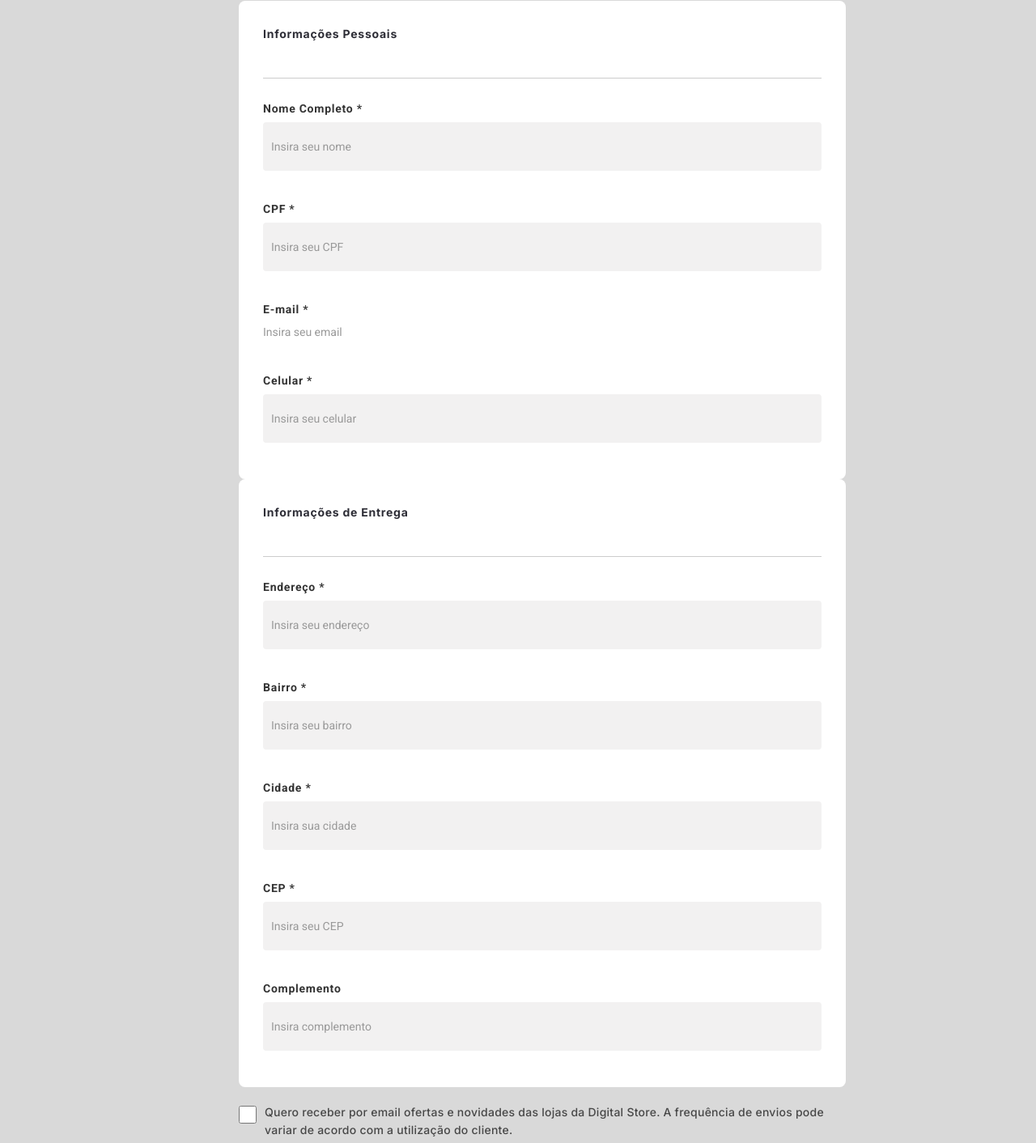
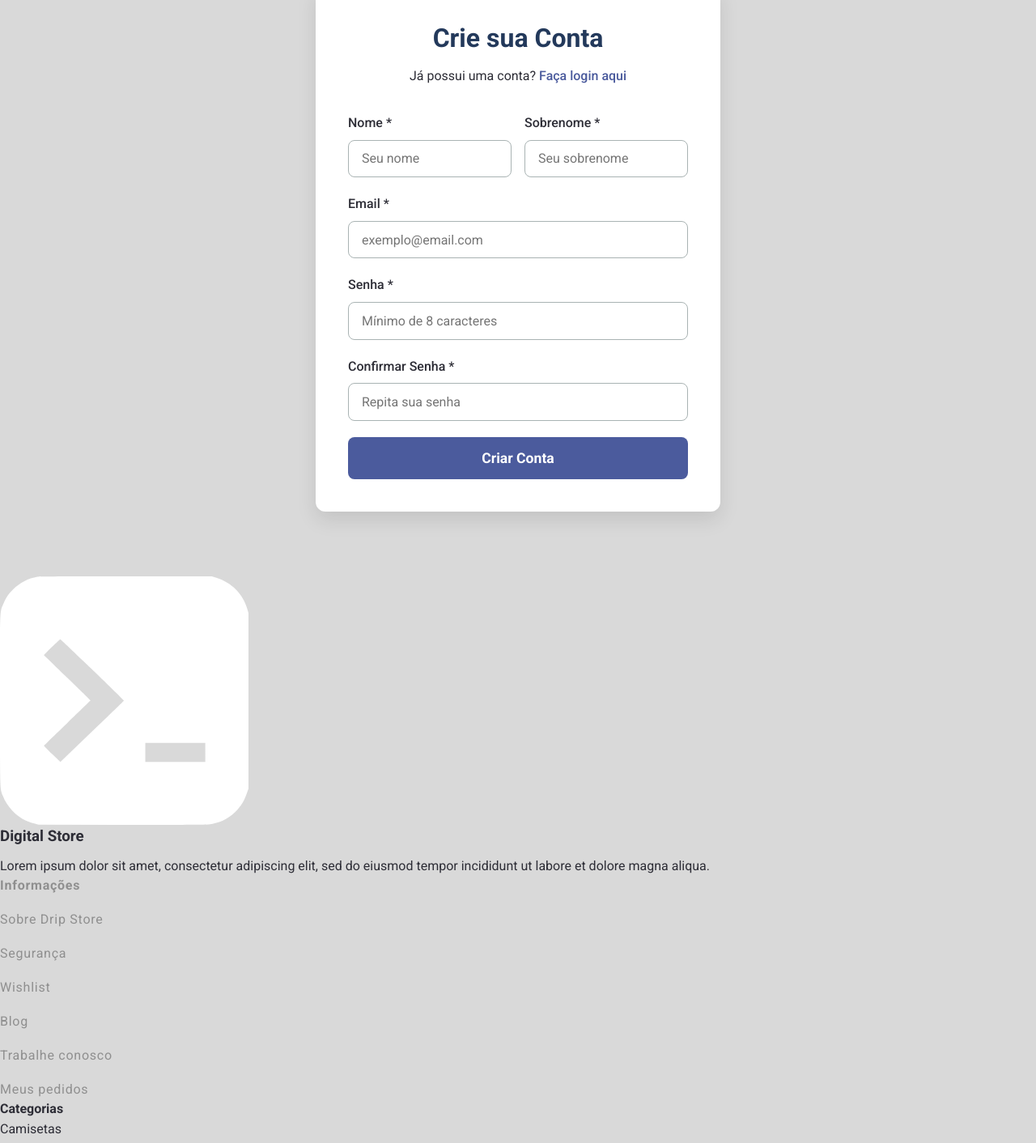
Before and after one commit to daniolivem/projeto-inter-capacita, a React (Vite) app: page /create-account in a window 1280 px wide. Shown: the part 191-1603 px from the top of the page at 81% size. Built offline with nearby package versions, Linux system fonts and the light colour scheme.

Commit message:
Criação da FormCreatePage

```diff
--- /dev/null
+++ b/src/pages/FormCreatePage/FormCreatePage.module.css
@@ -0,0 +1,144 @@
+/*
+ * Estilização para a página de criação de conta (FormCreatePage)
+ * Cores baseadas na paleta do README.md:
+ * Base: #2D2D36
+ * Profissional: #23395B
+ * Destaque: #4B5B9D
+ * Neutro: #A9B3B3
+ * Fundo: #D9D9D9
+ * Error: #FF3547
+*/
+
+.pageContainer {
+    display: flex;
+    justify-content: center;
+    align-items: center;
+    min-height: 100vh;
+    background-color: #D9D9D9; /* Cor de fundo geral */
+    padding: 2rem;
+    font-family: 'Roboto', sans-serif;
+}
+
+.formWrapper {
+    background-color: #FFFFFF;
+    padding: 2.5rem;
+    border-radius: 12px;
+    box-shadow: 0 10px 25px rgba(0, 0, 0, 0.1);
+    width: 100%;
+    max-width: 500px;
+}
+
+.titleContainer {
+    text-align: center;
+    margin-bottom: 2rem;
+}
+
+.title {
+    color: #23395B; /* Azul Profissional */
+    font-size: 2rem;
+    font-weight: 700; /* Roboto-700 */
+    margin: 0;
+}
+
+.subtitle {
+    color: #2D2D36; /* Base */
+    font-size: 1rem;
+    margin-top: 0.5rem;
+}
+
+.link {
+    color: #4B5B9D; /* Destaque */
+    text-decoration: none;
+    font-weight: 500; /* Roboto-500 */
+}
+
+.link:hover {
+    text-decoration: underline;
+}
+
+.formRow {
+    display: flex;
+    gap: 1rem;
+    width: 100%;
+}
+
+.formRow .formGroup {
+    flex: 1;
+}
+
+.formGroup {
+    margin-bottom: 1.25rem;
+    display: flex;
+    flex-direction: column;
+}
+
+.formGroup label {
+    display: block;
+    margin-bottom: 0.5rem;
+    color: #2D2D36;
+    font-weight: 500; /* Roboto-500 */
+}
+
+.formGroup input {
+    width: 100%;
+    padding: 0.8rem 1rem;
+    border: 1px solid #A9B3B3; /* Neutro */
+    border-radius: 8px;
+    font-size: 1rem;
+    box-sizing: border-box; /* Garante que padding não afete a largura total */
+    transition: border-color 0.3s, box-shadow 0.3s;
+}
+
+.formGroup input:focus {
+    outline: none;
+    border-color: #4B5B9D; /* Destaque */
+    box-shadow: 0 0 0 3px rgba(75, 91, 157, 0.2);
+}
+
+.formGroup .inputError {
+    border-color: #FF3547; /* Error */
+}
+
+.formGroup .inputError:focus {
+    box-shadow: 0 0 0 3px rgba(255, 53, 71, 0.2);
+}
+
+.errorMessage {
+    color: #FF3547; /* Error */
+    font-size: 0.875rem;
+    margin-top: 0.25rem;
+}
+
+.submitButton {
+    width: 100%;
+    padding: 1rem;
+    border: none;
+    border-radius: 8px;
+    background-color: #4B5B9D; /* Destaque */
+    color: #FFFFFF;
+    font-size: 1.1rem;
+    font-weight: 700; /* Roboto-700 */
+    cursor: pointer;
+    transition: background-color 0.3s, transform 0.2s;
+}
+
+.submitButton:hover:not(:disabled) {
+    background-color: #23395B; /* Azul Profissional */
+    transform: translateY(-2px);
+}
+
+.submitButton:disabled {
+    background-color: #A9B3B3; /* Neutro */
+    cursor: not-allowed;
+}
+
+/* Responsividade para telas menores */
+@media (max-width: 600px) {
+    .formRow {
+        flex-direction: column;
+        gap: 0;
+    }
+    .formWrapper {
+        padding: 1.5rem;
+    }
+}
--- a/src/pages/FormCreatePage/index.jsx
+++ b/src/pages/FormCreatePage/index.jsx
@@ -1,222 +1,177 @@
-import { useState, useEffect } from 'react'; // Adicionar useEffect
-import { useNavigate } from 'react-router-dom'; // Adicionar useNavigate
-import './styles.css';
+import React, { useState } from 'react';
+import { Link, useNavigate } from 'react-router-dom';
+import styles from './FormCreatePage.module.css'; // Usando CSS Modules para evitar conflitos de estilo
 
-const CriarContaForm = () => {
+// Componente da página de criação de conta
+const FormCreatePage = () => {
+    // Hook para navegação programática após o sucesso do cadastro
+    const navigate = useNavigate();
+
+    // Estado para armazenar os dados do formulário
     const [formData, setFormData] = useState({
-    nomeCompleto: '',
-    cpf: '',
+        firstName: '',
+        lastName: '',
         email: '',
-    celular: '',
-    endereco: '',
-    bairro: '',
-    cidade: '',
-    cep: '',
-    complemento: '',
-    receberEmails: false
+        password: '',
+        confirmPassword: ''
     });
-  const [showSuccessMessage, setShowSuccessMessage] = useState(false); // Novo estado
-  const navigate = useNavigate(); // Hook para navegação
 
-  const handleChange = (e) => {
-    const { name, value, type, checked } = e.target;
-    const newValue = type === 'checkbox' ? checked : value;
-    setFormData({
-      ...formData,
-      [name]: newValue
-    });
+    // Estado para armazenar mensagens de erro de validação
+    const [errors, setErrors] = useState({});
+    // Estado para controlar se o formulário está sendo enviado
+    const [isSubmitting, setIsSubmitting] = useState(false);
+
+    // Função para atualizar o estado do formulário conforme o usuário digita
+    const handleChange = e => {
+        const { name, value } = e.target;
+        setFormData(prevData => ({ ...prevData, [name]: value }));
     };
 
-  const handleSubmit = (e) => {
-    e.preventDefault();
-    // Aqui você faria a chamada para a API para criar a conta
-    console.log('Dados do formulário:', formData);
-    // Simulando sucesso da criação da conta:
-    setShowSuccessMessage(true);
+    // Função para validar todos os campos do formulário
+    const validate = () => {
+        const newErrors = {};
+
+        // Validações dos campos
+        if (!formData.firstName) newErrors.firstName = 'O nome é obrigatório';
+        if (!formData.lastName) newErrors.lastName = 'O sobrenome é obrigatório';
+        if (!formData.email) {
+            newErrors.email = 'O email é obrigatório';
+        } else if (!/\S+@\S+\.\S+/.test(formData.email)) {
+            newErrors.email = 'O formato do email é inválido';
+        }
+        if (!formData.password) {
+            newErrors.password = 'A senha é obrigatória';
+        } else if (formData.password.length < 8) {
+            newErrors.password = 'A senha deve ter no mínimo 8 caracteres';
+        }
+        if (!formData.confirmPassword) {
+            newErrors.confirmPassword = 'A confirmação da senha é obrigatória';
+        } else if (formData.password !== formData.confirmPassword) {
+            newErrors.confirmPassword = 'As senhas não coincidem';
+        }
+
+        return newErrors;
     };
 
-  // Efeito para redirecionar após a mensagem de sucesso
-  useEffect(() => {
-    if (showSuccessMessage) {
-      const timer = setTimeout(() => {
-        navigate('/'); // Redireciona para a home
-      }, 5000); // 5 segundos
+    // Função chamada ao enviar o formulário
+    const handleSubmit = e => {
+        e.preventDefault();
+        const newErrors = validate();
+        setErrors(newErrors);
 
-      return () => clearTimeout(timer); // Limpa o timer se o componente for desmontado
+        // Se não houver erros, simula o envio do formulário
+        if (Object.keys(newErrors).length === 0) {
+            setIsSubmitting(true);
+            console.log('Formulário enviado com sucesso:', formData);
+
+            // Simula uma chamada à API e redireciona o usuário
+            setTimeout(() => {
+                setIsSubmitting(false);
+                // Redireciona para a página de login ou para a página da conta
+                navigate('/login');
+            }, 2000);
         }
-  }, [showSuccessMessage, navigate]);
+    };
 
     return (
-    <div className="title-container">
-      <div>
-        <h1>Criar Conta</h1>
+        <div className={styles.pageContainer}>
+            <div className={styles.formWrapper}>
+                <div className={styles.titleContainer}>
+                    <h1 className={styles.title}>Crie sua Conta</h1>
+                    <p className={styles.subtitle}>
+                        Já possui uma conta? <Link to="/login" className={styles.link}>Faça login aqui</Link>
+                    </p>
                 </div>
 
-      {/* Mensagem de sucesso */}
-      {showSuccessMessage && (
-        <div className="success-message" style={{ color: 'green', textAlign: 'center', margin: '20px 0' }}>
-          Conta criada com sucesso! Redirecionando para a home em 5 segundos...
+                <form onSubmit={handleSubmit} noValidate>
+                    <div className={styles.formRow}>
+                        {/* Campo Nome */}
+                        <div className={styles.formGroup}>
+                            <label htmlFor="firstName">Nome *</label>
+                            <input
+                                id="firstName"
+                                name="firstName"
+                                type="text"
+                                value={formData.firstName}
+                                onChange={handleChange}
+                                className={errors.firstName ? styles.inputError : ''}
+                                placeholder="Seu nome"
+                            />
+                            {errors.firstName && <p className={styles.errorMessage}>{errors.firstName}</p>}
                         </div>
-      )}
-
-      {/* Não mostrar o formulário se a conta foi criada com sucesso */}
-      {!showSuccessMessage && (
-        <form onSubmit={handleSubmit} id="criarContaForm"> {/* O formulário agora engloba as seções e o botão */}
-          <div className="personal-info">
- <h2>Informações Pessoais</h2>
-
- <div className="form-section">
-              </div>
-              <div className="form-field">
-                <label htmlFor="nomeCompleto">Nome Completo *</label>
+                        {/* Campo Sobrenome */}
+                        <div className={styles.formGroup}>
+                            <label htmlFor="lastName">Sobrenome *</label>
                             <input
+                                id="lastName"
+                                name="lastName"
                                 type="text"
-                  id="nomeCompleto"
-                  name="nomeCompleto"
-                  placeholder="Insira seu nome"
-                  value={formData.nomeCompleto}
+                                value={formData.lastName}
                                 onChange={handleChange}
-                  required
+                                className={errors.lastName ? styles.inputError : ''}
+                                placeholder="Seu sobrenome"
                             />
-              </div>
-
-              {/* ... outros campos de Informações Pessoais ... */}
-              <div className="form-field">
-                <label htmlFor="cpf">CPF *</label>
-                <input
-                  type="text"
-                  id="cpf"
-                  name="cpf"
-                  placeholder="Insira seu CPF"
-                  value={formData.cpf}
-                  onChange={handleChange}
-                  required
-                />
-              </div>
-
-              <div className="form-field">
-                <label htmlFor="email">E-mail *</label>
-                <input
-                  type="email"
-                  id="email"
-                  name="email"
-                  placeholder="Insira seu email"
-                  value={formData.email}
-                  onChange={handleChange}
-                  required
-                />
-              </div>
-
-              <div className="form-field">
-                <label htmlFor="celular">Celular *</label>
-                <input
-                  type="tel"
-                  id="celular"
-                  name="celular"
-                  placeholder="Insira seu celular"
-                  value={formData.celular}
-                  onChange={handleChange}
-                  required
-                />
+                            {errors.lastName && <p className={styles.errorMessage}>{errors.lastName}</p>}
                         </div>
                     </div>
 
-          <div className="delivery-info">
-            <h2>Informações de Entrega</h2>
-              <div className="form-section">
-
-              </div>
-              <div className="form-field">
-                <label htmlFor="endereco">Endereço *</label>
+                    {/* Campo Email */}
+                    <div className={styles.formGroup}>
+                        <label htmlFor="email">Email *</label>
                         <input
-                  type="text"
-                  id="endereco"
-                  name="endereco"
-                  placeholder="Insira seu endereço"
-                  value={formData.endereco}
+                            id="email"
+                            name="email"
+                            type="email"
+                            value={formData.email}
                             onChange={handleChange}
-                  required
+                            className={errors.email ? styles.inputError : ''}
+                            placeholder="exemplo@email.com"
                         />
+                        {errors.email && <p className={styles.errorMessage}>{errors.email}</p>}
                     </div>
 
-              {/* ... outros campos de Informações de Entrega ... */}
-              <div className="form-field">
-                <label htmlFor="bairro">Bairro *</label>
+                    {/* Campo Senha */}
+                    <div className={styles.formGroup}>
+                        <label htmlFor="password">Senha *</label>
                         <input
-                  type="text"
-                  id="bairro"
-                  name="bairro"
-                  placeholder="Insira seu bairro"
-                  value={formData.bairro}
+                            id="password"
+                            name="password"
+                            type="password"
+                            value={formData.password}
                             onChange={handleChange}
-                  required
+                            className={errors.password ? styles.inputError : ''}
+                            placeholder="Mínimo de 8 caracteres"
                         />
+                        {errors.password && <p className={styles.errorMessage}>{errors.password}</p>}
                     </div>
 
-              <div className="form-field">
-                <label htmlFor="cidade">Cidade *</label>
+                    {/* Campo Confirmar Senha */}
+                    <div className={styles.formGroup}>
+                        <label htmlFor="confirmPassword">Confirmar Senha *</label>
                         <input
-                  type="text"
-                  id="cidade"
-                  name="cidade"
-                  placeholder="Insira sua cidade"
-                  value={formData.cidade}
+                            id="confirmPassword"
+                            name="confirmPassword"
+                            type="password"
+                            value={formData.confirmPassword}
                             onChange={handleChange}
-                  required
+                            className={errors.confirmPassword ? styles.inputError : ''}
+                            placeholder="Repita sua senha"
                         />
+                        {errors.confirmPassword && <p className={styles.errorMessage}>{errors.confirmPassword}</p>}
                     </div>
 
-              <div className="form-field">
-                <label htmlFor="cep">CEP *</label>
-                <input
-                  type="text"
-                  id="cep"
-                  name="cep"
-                  placeholder="Insira seu CEP"
-                  value={formData.cep}
-                  onChange={handleChange}
-                  required
-                />
+                    {/* Botão de envio */}
+                    <button
+                        type="submit"
+                        className={styles.submitButton}
+                        disabled={isSubmitting}
+                    >
+                        {isSubmitting ? 'Criando conta...' : 'Criar Conta'}
+                    </button>
+                </form>
             </div>
-
-              <div className="form-field">
-                <label htmlFor="complemento">Complemento</label>
-                <input
-                  type="text"
-                  id="complemento"
-                  name="complemento"
-                  placeholder="Insira complemento"
-                  value={formData.complemento}
-                  onChange={handleChange}
-                />
-              </div>
- </div>
-
-          {/* Checkbox e Botão agora dentro do form principal */}
-          <div className="checkbox-container">
-            <input
-              type="checkbox"
-              id="receberEmails"
-              name="receberEmails"
-              checked={formData.receberEmails}
-              onChange={handleChange}
-            />
-            <label htmlFor="receberEmails">
-              Quero receber por email ofertas e novidades das lojas da Digital Store. A frequência de envios pode variar de acordo com a utilização do cliente.
-            </label>
-          </div>
-
-          <div className="button-container">
-            {/* O botão type="submit" irá submeter o form com id="criarContaForm" */}
-            <button type="submit" className="submit-button" form="criarContaForm">
-              Criar Conta
-            </button>
-          </div>
-
-        </form>
-      )}
         </div>
     );
 };
 
-export default CriarContaForm;
+export default FormCreatePage;
--- a/src/pages/FormCreatePage/styles.css
+++ /dev/null
@@ -1,207 +0,0 @@
-/* Container principal do formulário */
-.form-container {
-  width: 750px;
-  margin: 0 auto;
-  /* margin-top: 50px;
-  margin-bottom: 50px; */
-  padding: 30px;
-  font-family: 'Inter', sans-serif;
-  display: flex;
-  flex-direction: column;
-  align-items: flex-start;
-  gap: 20px;
-  background-color: #fefdfd;
-}
-
-/* Container do título */
-.title-container {
-  width: 750px;
-  margin: 0 auto;
-  padding: 30px;
-  font-family: 'Inter', sans-serif;
-  display: flex;
-  flex-direction: column;
-  align-items: flex-start;
-  gap: 20px;
-}
-
-/* Estilo do título principal */
-h1 {
-  width: 440px;
-  align-items: left !important;
-  /* margin-bottom: 10px; */
-  color: var(--dark-gray, #1f1f1f);
-  font-feature-settings:
-    'liga' off,
-    'clig' off;
-  /* H3 Title - Desktop Bold */
-  font-family: Inter;
-  font-size: 32px;
-  font-style: normal;
-  font-weight: 700;
-  line-height: 36px; /* 112.5% */
-  letter-spacing: 1px;
-}
-
-/* Seção de informações pessoais */
-.personal-info {
-  margin-bottom: 20px;
-  margin: auto;
-  background: var(--white, #fff);
-  border-radius: 8px;
-  display: flex;
-  width: 750px;
-  padding: 30px;
-  flex-direction: column;
-  align-items: flex-start;
-  gap: 20px;
-}
-
-/* Seção de informações de entrega */
-.delivery-info {
-  margin-bottom: 20px;
-  background: var(--white, #fff);
-  border-radius: 8px;
-  display: flex;
-  width: 750px;
-  padding: 30px;
-  flex-direction: column;
-  align-items: flex-start;
-  gap: 20px;
-}
-
-/* Seção de cada parte do formulário */
-.form-section {
-  align-self: center;
-  width: 100%;
-  margin-bottom: 5px;
-  margin-top: 5px;
-  border-bottom: 1px solid var(--light-gray-2, #ccc);
-  padding-bottom: 10px;
-}
-
-/* Título das seções do formulário */
-h2 {
-  color: var(--dark-gray-2, #474747);
-  text-align: left;
-  font-feature-settings:
-    'liga' off,
-    'clig' off;
-  /* Text X-Small Bold */
-  font-family: Inter;
-  font-size: 14px;
-  font-style: normal;
-  font-weight: 700;
-  line-height: 22px; /* 157.143% */
-  letter-spacing: 0.75px;
-}
-
-/* Campo do formulário */
-.form-field {
-  margin-bottom: 15px;
-  width: 408.588px;
-  color: var(--dark-gray-2, #474747);
-  font-feature-settings:
-    'liga' off,
-    'clig' off;
-  /* Text Tinny Bold */
-  font-family: Inter;
-  font-size: 12px;
-  font-style: normal;
-  font-weight: 700;
-  line-height: 24px; /* 200% */
-  letter-spacing: 0.75px;
-}
-
-/* Estilo dos labels */
-label {
-  display: block;
-  font-size: 14px;
-  margin-bottom: 5px;
-  color: #333;
-}
-
-/* Estilo dos inputs de texto, email e telefone */
-input[type='text'],
-input[type='tel'] {
-  width: 690px;
-  height: 60px;
-  flex-shrink: 0;
-  padding: 10px;
-  border-radius: 4px;
-  background-color: #f2f1f1;
-  font-size: 14px;
-  box-sizing: border-box;
-}
-
-/* Placeholder dos inputs */
-input::placeholder {
-  color: #999;
-  font-size: 14px;
-}
-
-/* Container do checkbox */
-.checkbox-container {
-  display: flex;
-  align-items: flex-start;
-  margin-bottom: 20px;
-}
-
-/* Estilo do checkbox */
-.checkbox-container input[type='checkbox'] {
-  width: 22px;
-  height: 22px;
-  flex-shrink: 0;
-  margin-right: 10px;
-  margin-top: 3px;
-  accent-color: #d6336c;
-}
-
-/* Label do checkbox */
-.checkbox-container label {
-  width: 718px;
-  flex-shrink: 0;
-  font-size: 12px;
-  line-height: 1.4;
-  color: #666;
-  color: var(--dark-gray-2, #474747);
-  font-feature-settings:
-    'liga' off,
-    'clig' off;
-  /* Text X-Small - Desktop */
-  font-family: Inter;
-  font-size: 14px;
-  font-style: normal;
-  font-weight: 500;
-  line-height: 22px; /* 157.143% */
-  letter-spacing: 0.25px;
-}
-
-/* Botão de envio do formulário */
-.submit-button {
-  width: 100%;
-  width: 750px;
-  height: 48px;
-  margin-bottom: 20px;
-  margin-top: 0;
-  display: flex;
-  align-items: center;
-  justify-content: center;
-  gap: 10px;
-  flex-grow: 0;
-  flex-shrink: 0;
-  padding: 15px;
-  background-color: #d6336c;
-  color: white;
-  border: none;
-  border-radius: 4px;
-  cursor: pointer;
-  font-size: 16px;
-  font-weight: 500;
-  transition: background-color 0.3s;
-}
-
-/* Hover do botão de envio */
-.submit-button:hover {
-  background-color: #c62b60;
-}
```
Lines whose indentation alone changed are shown as unchanged.
